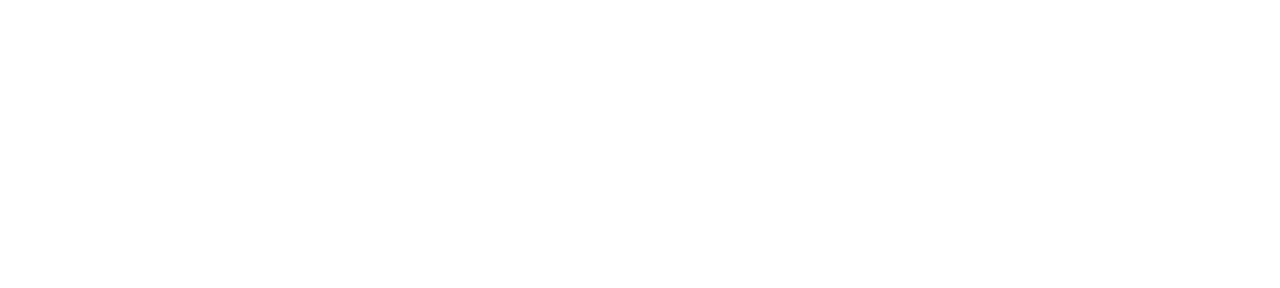
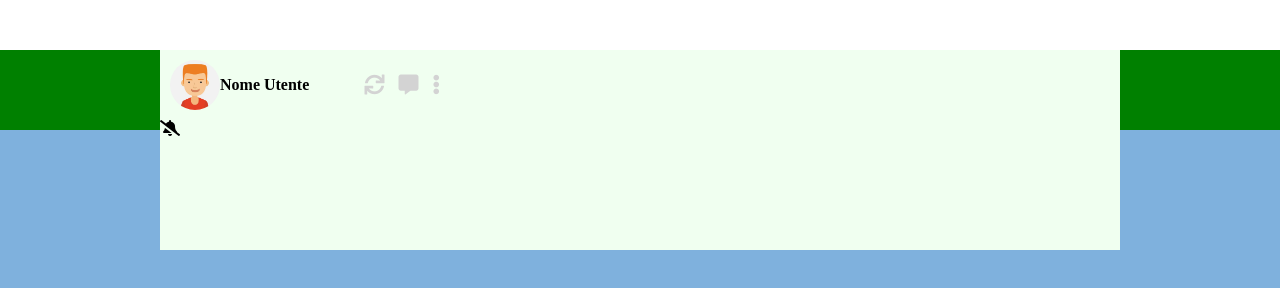
Before and after one commit to EddieFreedome/vue-boolzapp, a plain HTML site: page milestone1/index.html in a window 1280 px wide. Drawn offline with Linux system fonts and the light colour scheme.

Commit message:
continuato html e stile css

```diff
--- a/milestone1/index.html
+++ b/milestone1/index.html
@@ -4,6 +4,7 @@
     <meta charset="UTF-8">
     <meta http-equiv="X-UA-Compatible" content="IE=edge">
     <meta name="viewport" content="width=device-width, initial-scale=1.0">
+    <link rel="stylesheet" href="https://cdnjs.cloudflare.com/ajax/libs/font-awesome/5.15.3/css/all.min.css">
     <link rel="stylesheet" href="style.css">
     <title>Boolzapp</title>
 </head>
@@ -16,17 +17,33 @@
             <!-- Contenuto schermata -->
             <div class="content-container">
                 <!-- Container SX -->
-                <div class="container-left">
-                    <nav>
+                <div class="container-left col-4 d-flex">
+                    <!-- nav utente -->
+                    <nav class="nav-sx d-flex">
+                        <div class="avatar-container">
+                            <img src="img/avatar_1.jpg" alt="user-avatar">
+                        </div>
+                        <h4><strong>Nome Utente</strong></h4>
+                        <div class="icon-container">
+                            <i class="fas fa-sync"></i>
+                            <i class="fas fa-comment-alt"></i>
+                            <i class="fas fa-ellipsis-v"></i>
+                        </div>
                     </nav>
-                    <div class="notifies-panel"></div>
+
+                    <!-- pannello notifiche -->
+                    <div class="notification-panel d-flex">
+                        <div class="notification-icon-container">
+                            <i class="fas fa-bell-slash"></i>
+                        </div>
+                    </div>
                     <div class="filter-panel"></div>
                     <div class="chat-preview">
                         <div class="user-chat-preview"></div>
                     </div>
                 </div>
                 <!-- Container DX -->
-                <div class="container-right">
+                <div class="container-right col-8">
                     <nav></nav>
                     <div class="chat-container">
                         <div class="messages-sent"></div>
--- a/milestone1/style.css
+++ b/milestone1/style.css
@@ -2,6 +2,68 @@
     padding: 0;
     margin: 0;
     box-sizing: border-box;
+}
+
+
+
+.main-container{
+    width: 100%;
+    height: 100vh;
+    position: relative;
+
+    background-color: rgb(127, 177, 221);
+    z-index: -1;
+}
+
+.bg-top{
+    position: absolute;
+    background-color: green;
+    height: 10vh;
+    width: 100%;
+    z-index: -1;
+}
+
+.content-container{
+    min-height: 200px;
+    width: 960px;
+    margin: auto;
+    margin-top: 50px;
+    background-color: honeydew;
+}
+
+.container-left{
+    flex-direction: column;
+}
+
+.nav-sx {
+    height: 100%;
+    align-items: center;
+    padding: 10px;
+}
+.avatar-container{
+    max-width: 50px;
+    height: 50px;
+    flex-grow: 1;
+}
+
+.avatar-container img {
+    width: 100%;
+    height: 100%;
+    border-radius: 50%;
+
+}
+
+.nav-sx h4 {
+    flex-grow: 2;
+}
+.nav-sx .icon-container {
+    flex-grow: 1;
+    color: lightgrey;
+}
+.nav-sx i{
+    font-size: 20px;
+    padding: 5px;
+    text-align: right;
 }
 
 /*****UTILITIES*****/
@@ -14,11 +76,11 @@
 }
 
 .col-4{
-    width: calc(100% /5 * 4);
+    width: calc(100% /12 * 4);
 }
 
-.col-1{
-    width: calc(100% /5 * 1);
+.col-8{
+    width: calc(100% /12 * 8);
 }
 
 .d-flex{
```
